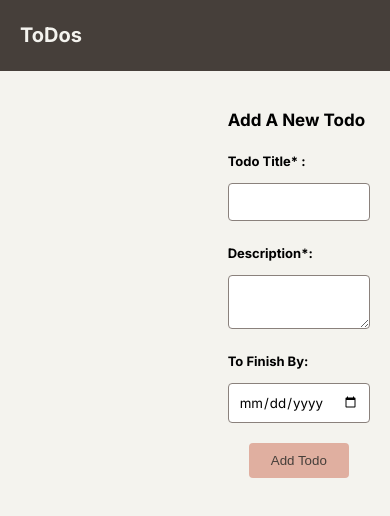
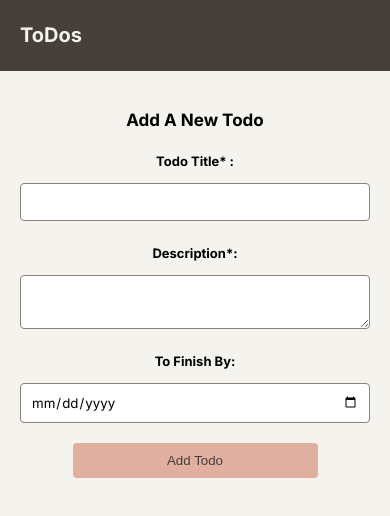
Before and after one commit to marktlinn/toDoList, a React (Create React App) app in the folder frontend/: page / in a window 390 px wide. Shown: the top 516 px of the page. Built offline with nearby package versions, Linux system fonts and the light colour scheme; no server answers.

Commit message:
updated styling, more responsive for mobile

```diff
--- a/frontend/src/index.css
+++ b/frontend/src/index.css
@@ -54,10 +54,12 @@ header a {
 
 /* Home page and cards rules*/
 
-.home{
-  display: grid;
-  grid-template-columns: 3fr 1fr;
-  gap: 10rem;
+@media screen and (min-width: 600px){
+  .home{
+    display: grid;
+    grid-template-columns: 3fr 1fr;
+    gap: 10rem;
+  }
 }
 
 .todo-details{
@@ -129,9 +131,17 @@ header a {
 
 /*Form styling*/
 
+
 form{
   display: flex;
   flex-direction: column;
+  align-items: center;
+}
+
+@media screen and (min-width: 600px){
+  form{
+    align-items: flex-start;
+  }
 }
 form >h3{
   font-size: 1.7rem;
```
